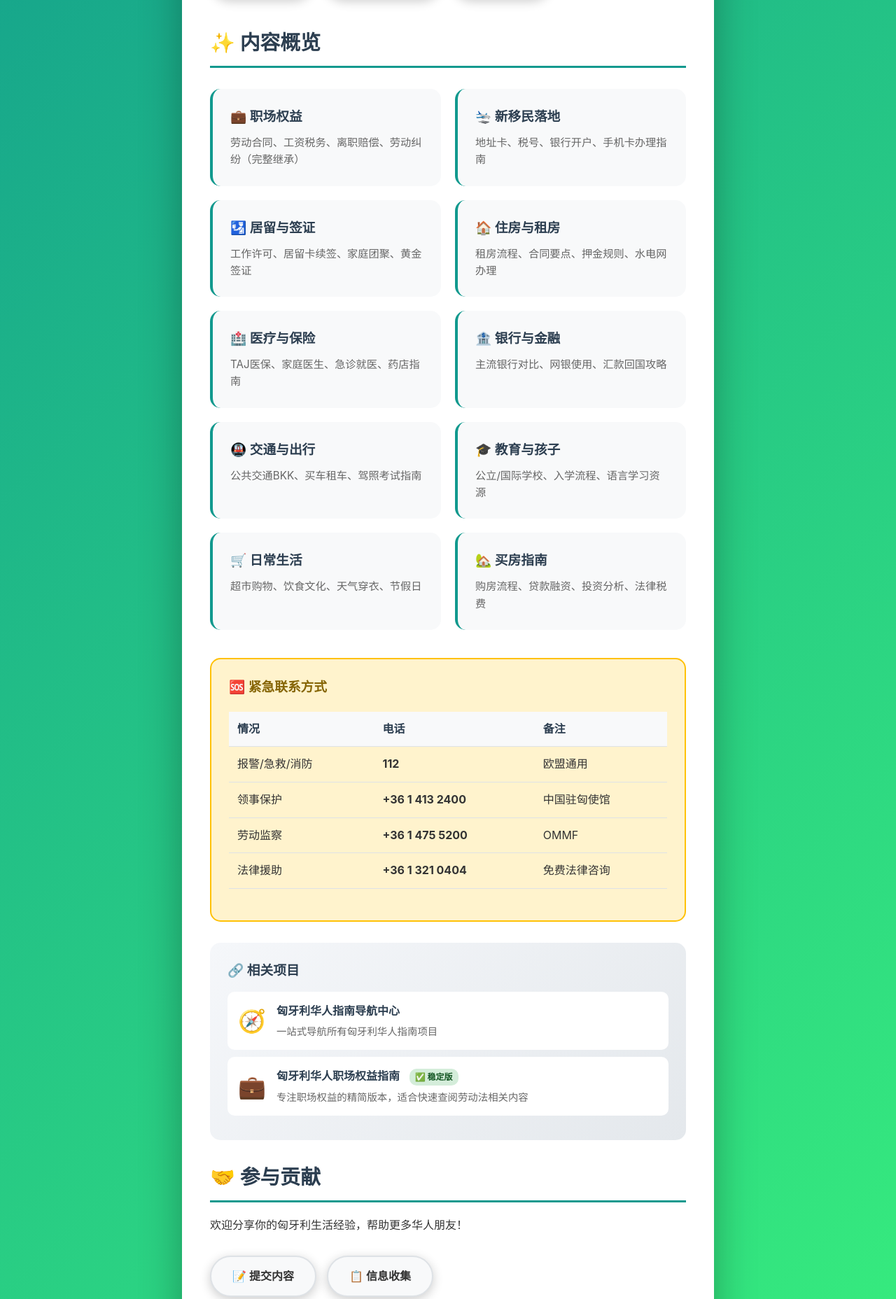
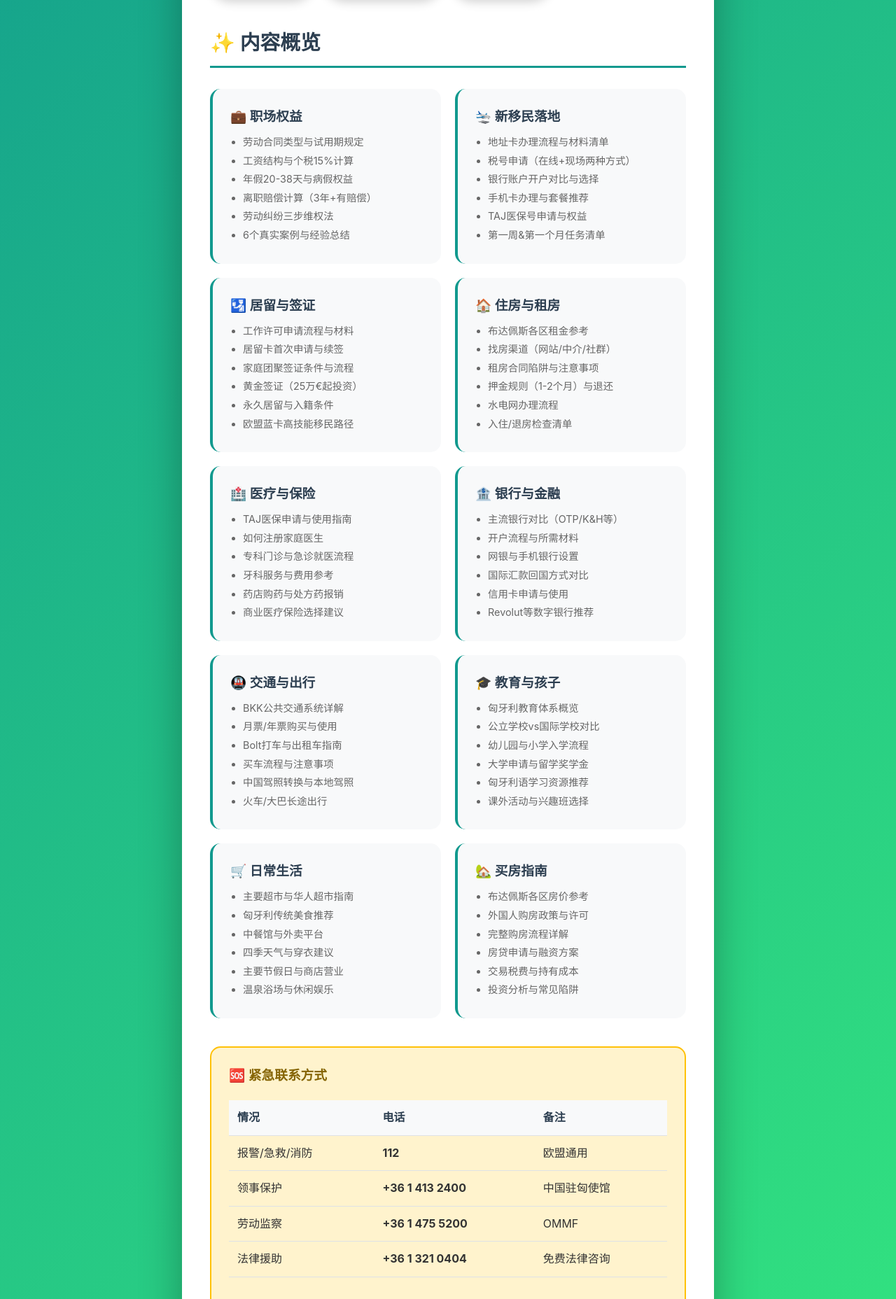
Before and after one commit to david78huang/hu-hr-rights, a Jekyll site: the page index.html, which Jekyll copies as it is, in a window 1280 px wide. Shown: the part 655-2511 px from the top of the page at 70% size. Built offline with Jekyll 4.4.1, drawn with Linux system fonts in a browser that asks for light colours.

Commit message:
Update: 内容卡片添加详细要点列表（每模块5-6项）

```diff
--- a/index.html
+++ b/index.html
@@ -129,6 +129,18 @@
         .feature-card p {
             color: #666;
             font-size: 0.95em;
+        }
+
+        .feature-card ul {
+            margin: 0;
+            padding-left: 18px;
+            color: #666;
+            font-size: 0.9em;
+        }
+
+        .feature-card li {
+            margin-bottom: 5px;
+            line-height: 1.5;
         }
 
         .stats {
@@ -318,43 +330,113 @@
                 <div class="features">
                     <a href="docs/01-劳动法核心条款" class="feature-card">
                         <h3>💼 职场权益</h3>
-                        <p>劳动合同、工资税务、离职赔偿、劳动纠纷（完整继承）</p>
+                        <ul>
+                            <li>劳动合同类型与试用期规定</li>
+                            <li>工资结构与个税15%计算</li>
+                            <li>年假20-38天与病假权益</li>
+                            <li>离职赔偿计算（3年+有赔偿）</li>
+                            <li>劳动纠纷三步维权法</li>
+                            <li>6个真实案例与经验总结</li>
+                        </ul>
                     </a>
                     <a href="docs/08-新移民落地指南" class="feature-card">
                         <h3>🛬 新移民落地</h3>
-                        <p>地址卡、税号、银行开户、手机卡办理指南</p>
+                        <ul>
+                            <li>地址卡办理流程与材料清单</li>
+                            <li>税号申请（在线+现场两种方式）</li>
+                            <li>银行账户开户对比与选择</li>
+                            <li>手机卡办理与套餐推荐</li>
+                            <li>TAJ医保号申请与权益</li>
+                            <li>第一周&第一个月任务清单</li>
+                        </ul>
                     </a>
                     <a href="docs/09-居留与签证" class="feature-card">
                         <h3>🛂 居留与签证</h3>
-                        <p>工作许可、居留卡续签、家庭团聚、黄金签证</p>
+                        <ul>
+                            <li>工作许可申请流程与材料</li>
+                            <li>居留卡首次申请与续签</li>
+                            <li>家庭团聚签证条件与流程</li>
+                            <li>黄金签证（25万€起投资）</li>
+                            <li>永久居留与入籍条件</li>
+                            <li>欧盟蓝卡高技能移民路径</li>
+                        </ul>
                     </a>
                     <a href="docs/10-住房与租房" class="feature-card">
                         <h3>🏠 住房与租房</h3>
-                        <p>租房流程、合同要点、押金规则、水电网办理</p>
+                        <ul>
+                            <li>布达佩斯各区租金参考</li>
+                            <li>找房渠道（网站/中介/社群）</li>
+                            <li>租房合同陷阱与注意事项</li>
+                            <li>押金规则（1-2个月）与退还</li>
+                            <li>水电网办理流程</li>
+                            <li>入住/退房检查清单</li>
+                        </ul>
                     </a>
                     <a href="docs/11-医疗与保险" class="feature-card">
                         <h3>🏥 医疗与保险</h3>
-                        <p>TAJ医保、家庭医生、急诊就医、药店指南</p>
+                        <ul>
+                            <li>TAJ医保申请与使用指南</li>
+                            <li>如何注册家庭医生</li>
+                            <li>专科门诊与急诊就医流程</li>
+                            <li>牙科服务与费用参考</li>
+                            <li>药店购药与处方药报销</li>
+                            <li>商业医疗保险选择建议</li>
+                        </ul>
                     </a>
                     <a href="docs/12-银行与金融" class="feature-card">
                         <h3>🏦 银行与金融</h3>
-                        <p>主流银行对比、网银使用、汇款回国攻略</p>
+                        <ul>
+                            <li>主流银行对比（OTP/K&H等）</li>
+                            <li>开户流程与所需材料</li>
+                            <li>网银与手机银行设置</li>
+                            <li>国际汇款回国方式对比</li>
+                            <li>信用卡申请与使用</li>
+                            <li>Revolut等数字银行推荐</li>
+                        </ul>
                     </a>
                     <a href="docs/13-交通与出行" class="feature-card">
                         <h3>🚇 交通与出行</h3>
-                        <p>公共交通BKK、买车租车、驾照考试指南</p>
+                        <ul>
+                            <li>BKK公共交通系统详解</li>
+                            <li>月票/年票购买与使用</li>
+                            <li>Bolt打车与出租车指南</li>
+                            <li>买车流程与注意事项</li>
+                            <li>中国驾照转换与本地驾照</li>
+                            <li>火车/大巴长途出行</li>
+                        </ul>
                     </a>
                     <a href="docs/14-教育与孩子" class="feature-card">
                         <h3>🎓 教育与孩子</h3>
-                        <p>公立/国际学校、入学流程、语言学习资源</p>
+                        <ul>
+                            <li>匈牙利教育体系概览</li>
+                            <li>公立学校vs国际学校对比</li>
+                            <li>幼儿园与小学入学流程</li>
+                            <li>大学申请与留学奖学金</li>
+                            <li>匈牙利语学习资源推荐</li>
+                            <li>课外活动与兴趣班选择</li>
+                        </ul>
                     </a>
                     <a href="docs/15-日常生活" class="feature-card">
                         <h3>🛒 日常生活</h3>
-                        <p>超市购物、饮食文化、天气穿衣、节假日</p>
+                        <ul>
+                            <li>主要超市与华人超市指南</li>
+                            <li>匈牙利传统美食推荐</li>
+                            <li>中餐馆与外卖平台</li>
+                            <li>四季天气与穿衣建议</li>
+                            <li>主要节假日与商店营业</li>
+                            <li>温泉浴场与休闲娱乐</li>
+                        </ul>
                     </a>
                     <a href="docs/16-买房指南" class="feature-card">
                         <h3>🏡 买房指南</h3>
-                        <p>购房流程、贷款融资、投资分析、法律税费</p>
+                        <ul>
+                            <li>布达佩斯各区房价参考</li>
+                            <li>外国人购房政策与许可</li>
+                            <li>完整购房流程详解</li>
+                            <li>房贷申请与融资方案</li>
+                            <li>交易税费与持有成本</li>
+                            <li>投资分析与常见陷阱</li>
+                        </ul>
                     </a>
                 </div>
             </div>
```
